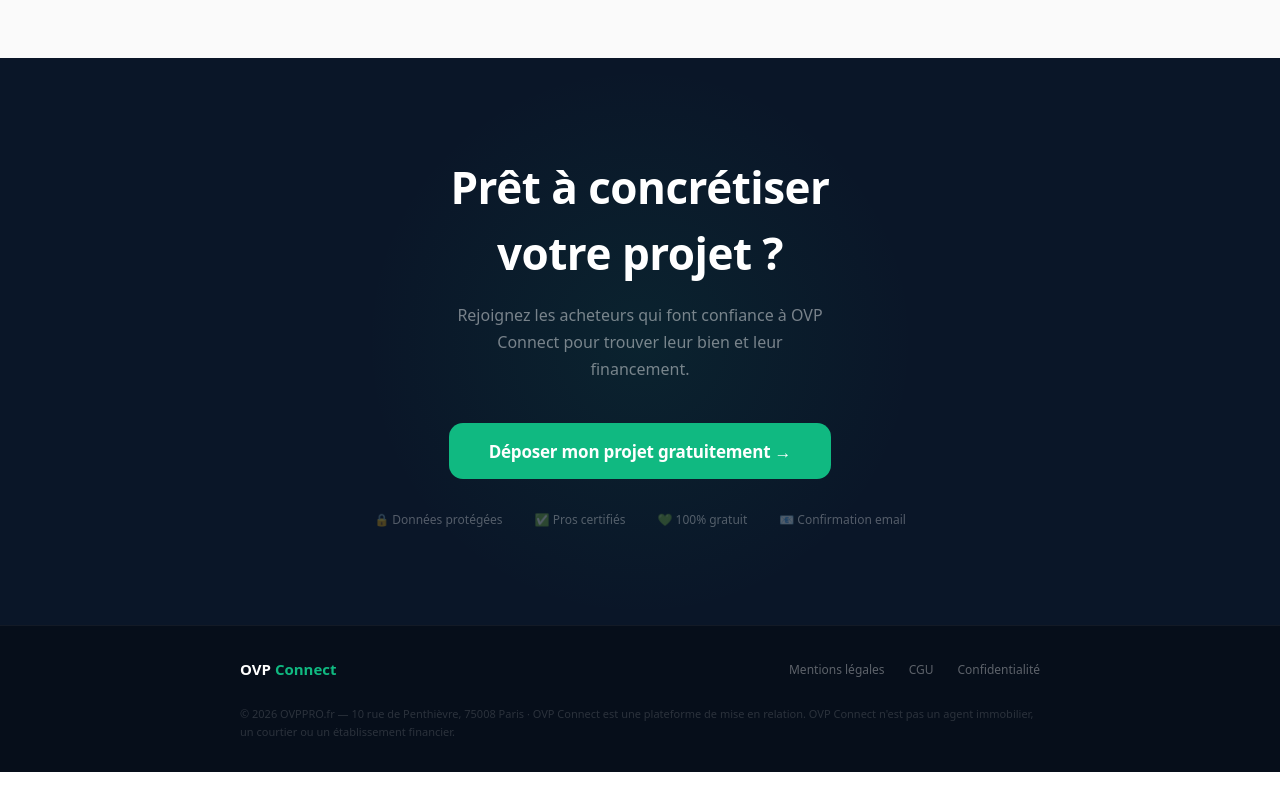
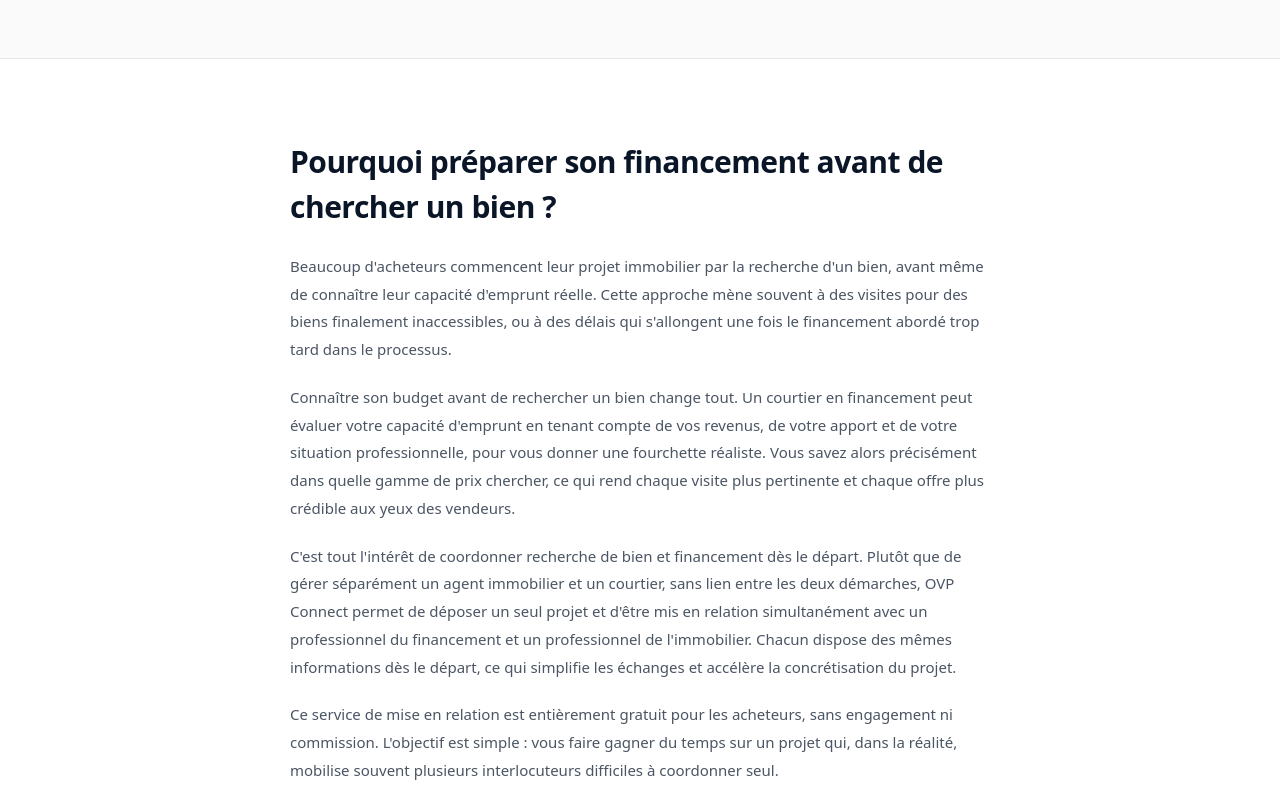
Before and after one commit to Jeremy4418/ovp-connect, a Next.js app: page / in a window 1280 px wide. Shown: the part 3000-3800 px from the top of the page. Before the commit the page ends 3772 px from the top, so only its background shows below. Built offline with nearby package versions, Linux system fonts and the light colour scheme.

Commit message:
feat(seo): bloc editorial home, metadata simplifiee (title herite du layout)

```diff
--- a/app/page.tsx
+++ b/app/page.tsx
@@ -2,8 +2,7 @@ import Link from "next/link";
 import type { Metadata } from "next";
 
 export const metadata: Metadata = {
-  title: "OVP Connect — Trouvez votre bien et votre financement",
-  description: "Déposez votre projet immobilier en quelques minutes. Un courtier analyse votre financement, un agent immobilier trouve votre bien idéal. 100% gratuit pour les acheteurs.",
+  description: "Déposez gratuitement votre projet immobilier et soyez mis en relation avec des professionnels pour votre recherche de bien et votre financement.",
   alternates: {
     canonical: "https://ovppro.fr",
   },
@@ -156,6 +155,29 @@ export default function Home() {
         </div>
       </section>
 
+      {/* BLOC ÉDITORIAL SEO */}
+      <section style={{ padding: "5rem 2rem", background: "white", borderTop: "0.5px solid #e5e7eb" }}>
+        <div style={{ maxWidth: "700px", margin: "0 auto" }}>
+          <h2 style={{ fontSize: "clamp(22px, 3vw, 30px)", fontWeight: 600, color: "#0a1628", letterSpacing: "-0.5px", marginBottom: "1.5rem" }}>
+            Pourquoi préparer son financement avant de chercher un bien ?
+          </h2>
+          <div style={{ fontSize: "15px", color: "#4b5563", lineHeight: 1.85 }}>
+            <p style={{ marginBottom: "1.25rem" }}>
+              Beaucoup d'acheteurs commencent leur projet immobilier par la recherche d'un bien, avant même de connaître leur capacité d'emprunt réelle. Cette approche mène souvent à des visites pour des biens finalement inaccessibles, ou à des délais qui s'allongent une fois le financement abordé trop tard dans le processus.
+            </p>
+            <p style={{ marginBottom: "1.25rem" }}>
+              Connaître son budget avant de rechercher un bien change tout. Un courtier en financement peut évaluer votre capacité d'emprunt en tenant compte de vos revenus, de votre apport et de votre situation professionnelle, pour vous donner une fourchette réaliste. Vous savez alors précisément dans quelle gamme de prix chercher, ce qui rend chaque visite plus pertinente et chaque offre plus crédible aux yeux des vendeurs.
+            </p>
+            <p style={{ marginBottom: "1.25rem" }}>
+              C'est tout l'intérêt de coordonner recherche de bien et financement dès le départ. Plutôt que de gérer séparément un agent immobilier et un courtier, sans lien entre les deux démarches, OVP Connect permet de déposer un seul projet et d'être mis en relation simultanément avec un professionnel du financement et un professionnel de l'immobilier. Chacun dispose des mêmes informations dès le départ, ce qui simplifie les échanges et accélère la concrétisation du projet.
+            </p>
+            <p>
+              Ce service de mise en relation est entièrement gratuit pour les acheteurs, sans engagement ni commission. L'objectif est simple : vous faire gagner du temps sur un projet qui, dans la réalité, mobilise souvent plusieurs interlocuteurs difficiles à coordonner seul.
+            </p>
+          </div>
+        </div>
+      </section>
+
       {/* CTA FINAL */}
       <section style={{ background: "#0a1628", padding: "6rem 2rem", textAlign: "center", position: "relative", overflow: "hidden" }}>
         <div style={{ position: "absolute", top: "50%", left: "50%", transform: "translate(-50%,-50%)", width: "600px", height: "600px", background: "radial-gradient(circle, rgba(16,185,129,0.08) 0%, transparent 65%)", pointerEvents: "none" }} />
```
